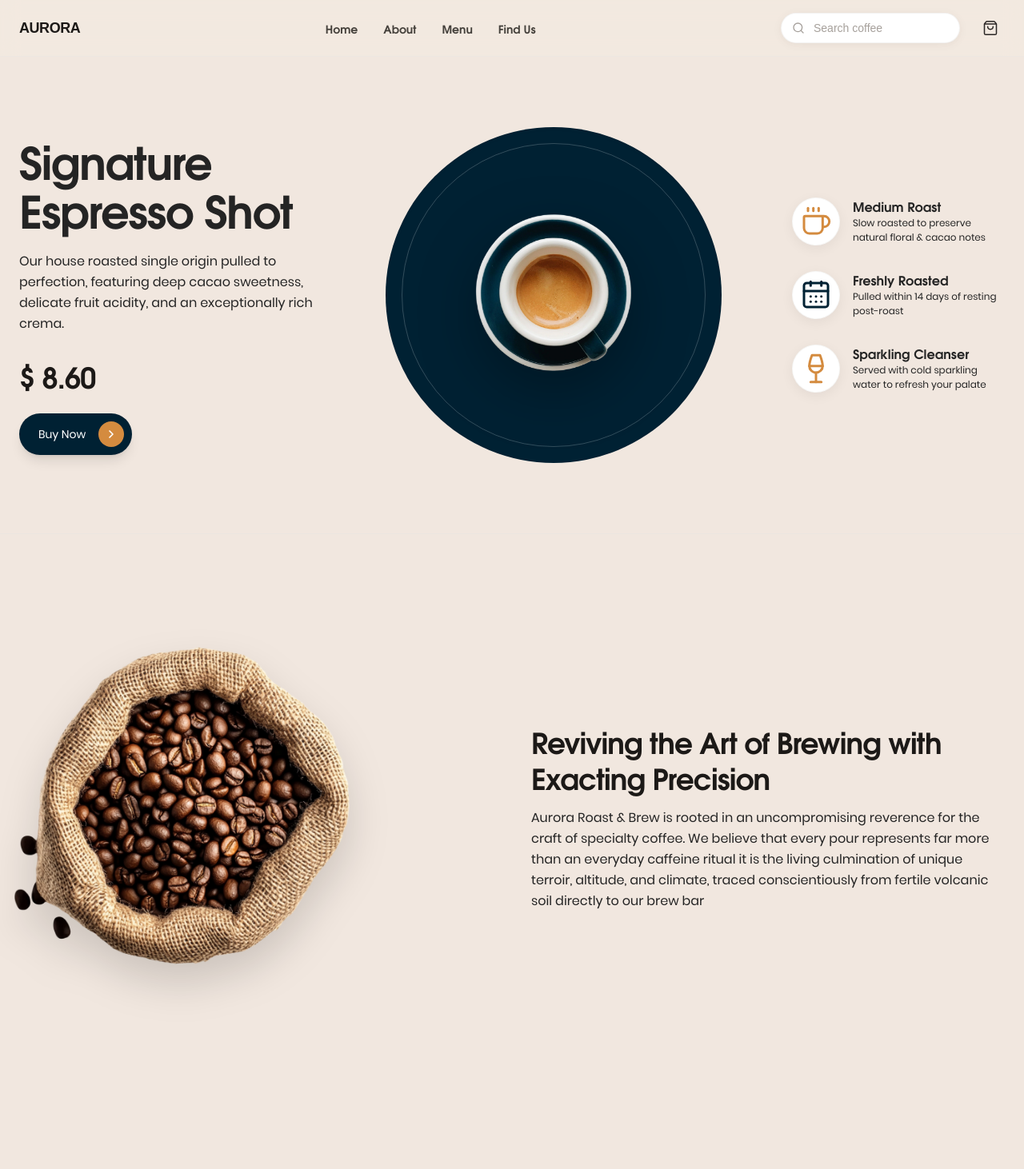
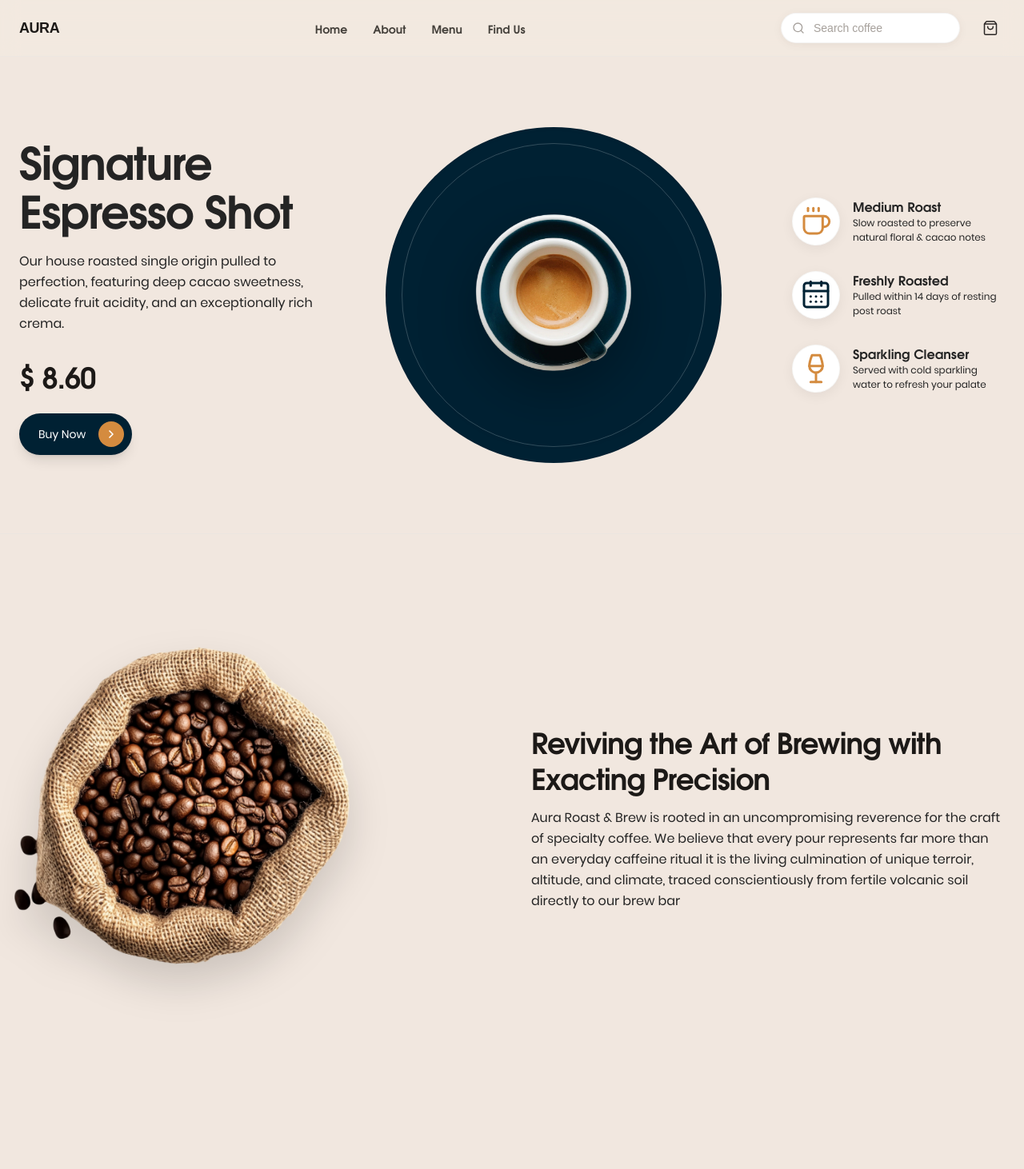
Before and after one commit to ResyinRVH/aura-coffee, a Next.js app: page / in a window 1280 px wide. Shown: the top 1462 px of the page at 80% size. Built offline with nearby package versions, Linux system fonts and the light colour scheme.

Commit message:
style(all): update text

```diff
--- a/src/app/layout.tsx
+++ b/src/app/layout.tsx
@@ -53,7 +53,7 @@ const texGyreAdventor = localFont({
 });
 
 export const metadata: Metadata = {
-  title: "Aurora Roast & Brew | Artisan & Boutique Coffee Roastery",
+  title: "Aura Roast & Brew | Artisan & Boutique Coffee Roastery",
   description:
     "A clean, modern artisan coffee house landing page highlighting specialty coffee, curated menu, and sanctuary experience.",
 };
--- a/src/components/Footer.tsx
+++ b/src/components/Footer.tsx
@@ -64,7 +64,7 @@ export default function Footer() {
       </div>
 
       <div className="w-full bg-navy py-4 border-t border-white/5 text-white flex justify-center">
-          <p>Copyright &copy;  2026 Aurora</p>
+          <p>Copyright &copy;  2026 Aura</p>
       </div>
     </footer>
   )
--- a/src/components/Navbar.tsx
+++ b/src/components/Navbar.tsx
@@ -56,7 +56,7 @@ export default function Navbar() {
                     className="flex items-center gap-2.5 shrink-0"
                 >
                     <span className="font-extrabold tracking-tight text-lg text-stone-900 uppercase">
-                        AURORA
+                        AURA
                     </span>
                 </Link>
 
--- a/src/components/about/AboutContent.tsx
+++ b/src/components/about/AboutContent.tsx
@@ -5,7 +5,7 @@ export default function AboutContent() {
         Reviving the Art of Brewing with Exacting Precision
       </h2>
       <p className="font-poppins font-normal text-silver text-sm sm:text-base leading-relaxed mt-4">
-        Aurora Roast & Brew is rooted in an uncompromising reverence for the craft of specialty coffee. We believe that every pour represents far more than an everyday caffeine ritual it is the living culmination of unique terroir, altitude, and climate, traced conscientiously from fertile volcanic soil directly to our brew bar
+        Aura Roast & Brew is rooted in an uncompromising reverence for the craft of specialty coffee. We believe that every pour represents far more than an everyday caffeine ritual it is the living culmination of unique terroir, altitude, and climate, traced conscientiously from fertile volcanic soil directly to our brew bar
       </p>
     </div>
   )
--- a/src/components/hero/HeroComplements.tsx
+++ b/src/components/hero/HeroComplements.tsx
@@ -10,19 +10,19 @@ interface ComplementItem {
 
 const COMPLEMENTS: ComplementItem[] = [
   {
-    id: 'sippy',
+    id: 'coffee',
     title: 'Medium Roast',
     desc: 'Slow roasted to preserve natural floral & cacao notes',
     icon: <Coffee className="w-10 h-10 text-coffee stroke-[1.8]" />,
   },
   {
-    id: 'donut',
+    id: 'calendar',
     title: 'Freshly Roasted',
-    desc: 'Pulled within 14 days of resting post-roast',
+    desc: 'Pulled within 14 days of resting post roast',
     icon: <CalendarDays className="w-10 h-10 text-navy stroke-[1.8]" />,
   },
   {
-    id: 'cookies',
+    id: 'glass',
     title: 'Sparkling Cleanser',
     desc: 'Served with cold sparkling water to refresh your palate',
     icon: <Wine className="w-10 h-10 text-coffee stroke-[1.8]" />,
```
Also changed, not shown: public/aurora-web.webp (deleted), 1 other file (tests, documents, lock files or other folders).
